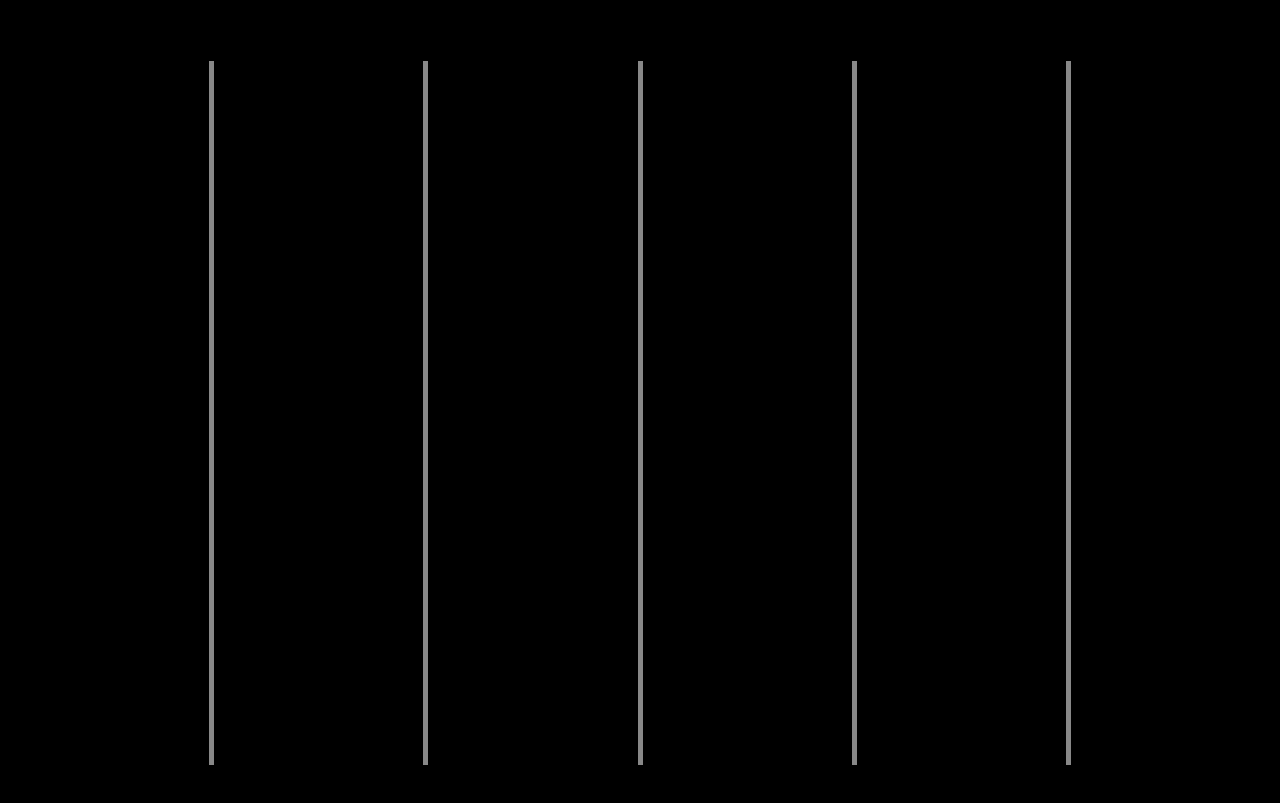
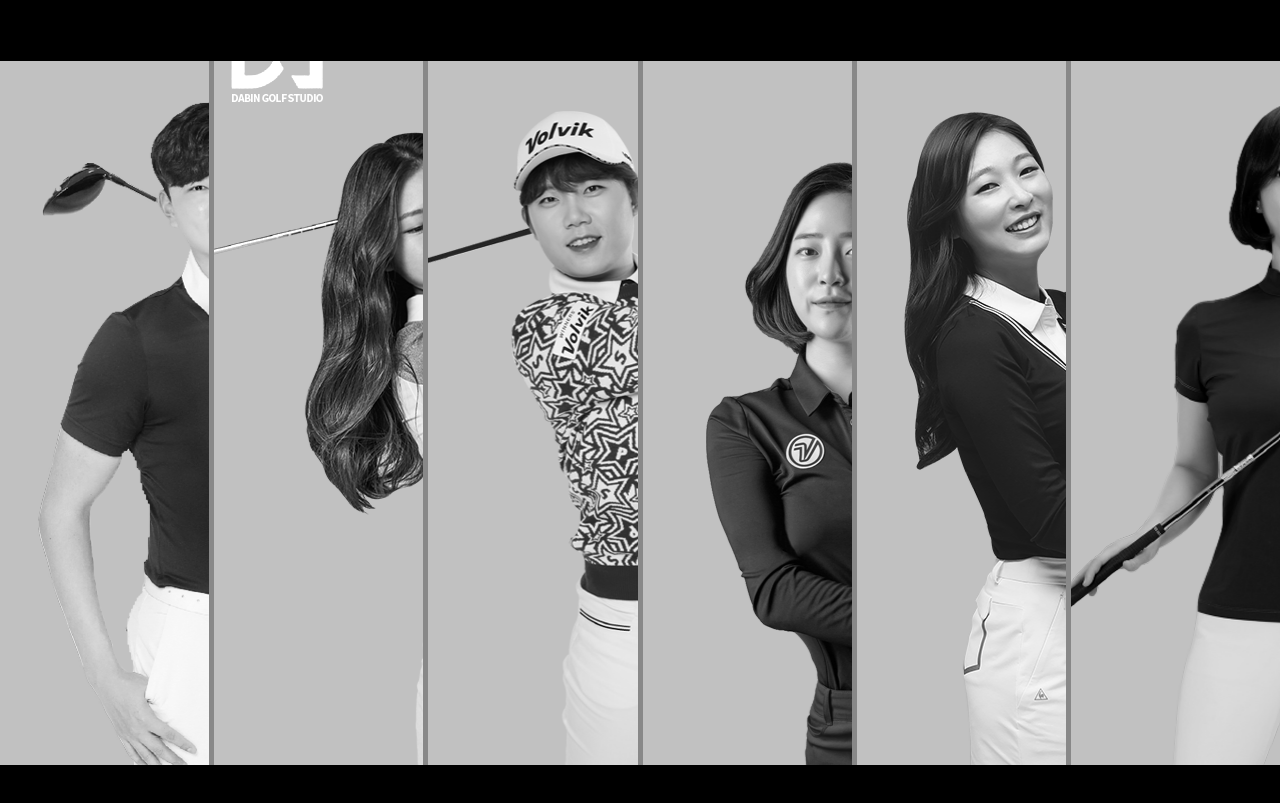
Before and after one commit to ninano91/dabin_golf, a plain HTML site: page index.html in a window 1280 px wide. Shown: the part 471-1274 px from the top of the page. Drawn offline with Linux system fonts and the light colour scheme; the site is published under a folder, as on GitHub Pages, so addresses that start at the root find nothing.

Commit message:
Add files via upload

```diff
--- a/css/style.css
+++ b/css/style.css
@@ -77,27 +77,27 @@ header .line {
 }
 
 .img_box ul li:nth-child(1) {
-    background: url(/images/profile_01.png) no-repeat left center;
+    background: url(../images/profile_01.png) no-repeat left center;
 }
 
 .img_box ul li:nth-child(2) {
-    background: url(/images/profile_02.png) no-repeat left center;
+    background: url(../images/profile_02.png) no-repeat left center;
 }
 
 .img_box ul li:nth-child(3) {
-    background: url(/images/profile_03.png) no-repeat left center;
+    background: url(../images/profile_03.png) no-repeat left center;
 }
 
 .img_box ul li:nth-child(4) {
-    background: url(/images/profile_04.png) no-repeat left center;
+    background: url(../images/profile_04.png) no-repeat left center;
 }
 
 .img_box ul li:nth-child(5) {
-    background: url(/images/profile_05.png) no-repeat left center;
+    background: url(../images/profile_05.png) no-repeat left center;
 }
 
 .img_box ul li:nth-child(6) {
-    background: url(/images/profile_06.png) no-repeat left center;
+    background: url(../images/profile_06.png) no-repeat left center;
 }
 
 .img_box ul.gal:hover li {
--- a/index.html
+++ b/index.html
@@ -18,11 +18,11 @@
 
     <header>
         <div class="container">
-            <div class="logo"><img src="images/logo.png" alt="다빈골프 로고"></div><!-- //.logo -->
+            <div class="logo"><img src="./images/logo.png" alt="다빈골프 로고"></div><!-- //.logo -->
             <h1>DABIN GOLF STUDIO</h1>
             <p>Profile List Design</p>
 
-            <div class="line"><img src="images/line.png" alt="다빈골프 로고"></div><!-- //.line -->
+            <div class="line"><img src="./images/line.png" alt="다빈골프 로고"></div><!-- //.line -->
         </div>
     </header>
 
```
